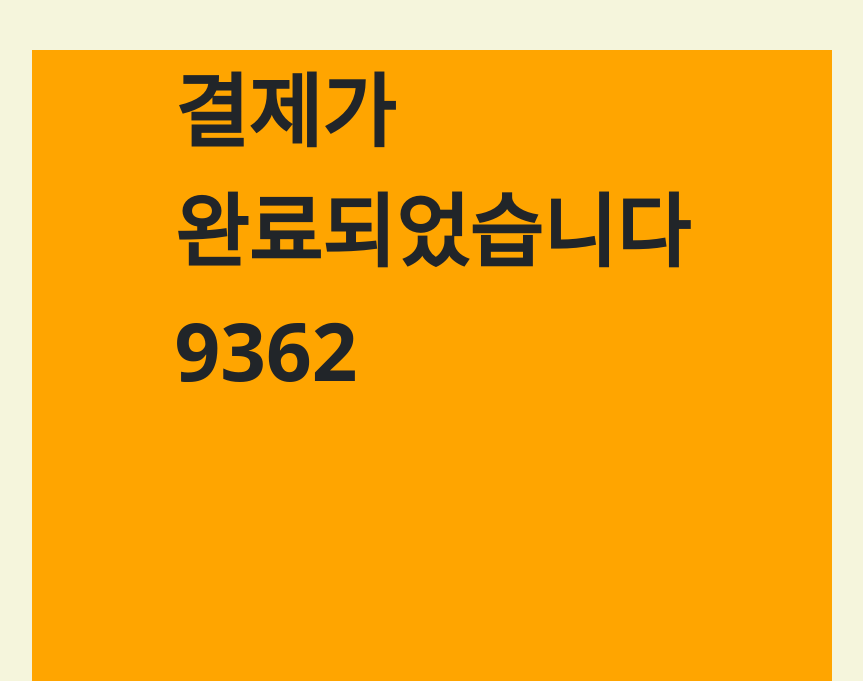
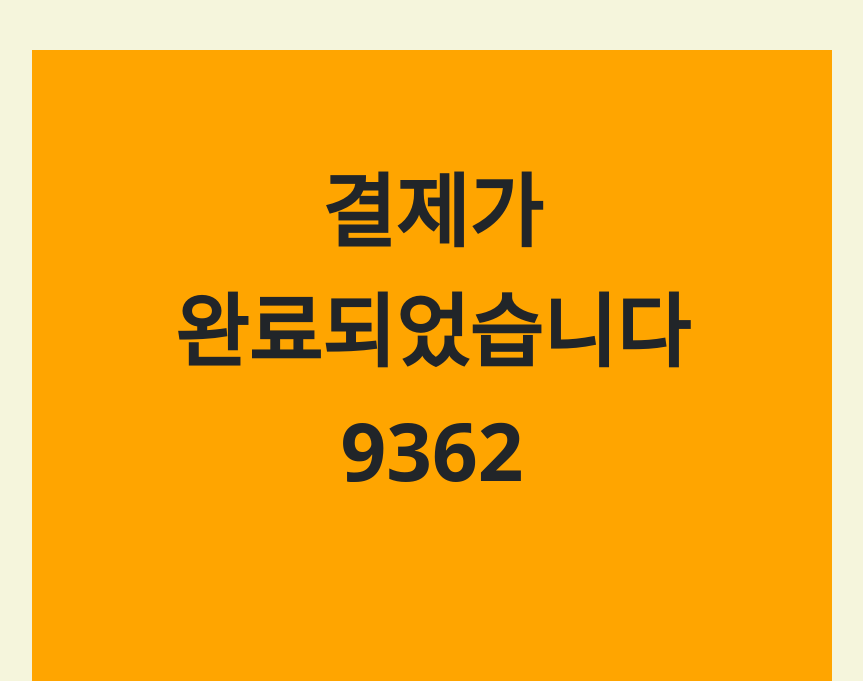
Before and after one commit to taeyeon0319/Capstone-Design, a Django app: page /final/ in a window 1280 px wide. Shown: the top 681 px of the page, without its empty margins (208-1071 px from the left). Run offline with Django 4.2, Linux system fonts and the light colour scheme.

Commit message:
final 페이지 수정

```diff
--- a/donkey/static/css/style.css
+++ b/donkey/static/css/style.css
@@ -248,3 +248,9 @@ button:hover {
     background-color: orange;
     margin-bottom: 5px;
 }
+/* final */
+.finalPageContainer{
+    font-size: 80px;
+    text-align : center;
+    padding-top: 100px;
+}
--- a/main/templates/main/final.html
+++ b/main/templates/main/final.html
@@ -3,7 +3,7 @@
 {% load static %}
 
 {% block content %}
-<div style="font-size: 80px;">
+<div class="finalPageContainer">
     <div class="text">결제가<br>완료되었습니다</div>
     <script>
         var jbRandom = Math.random();
```
